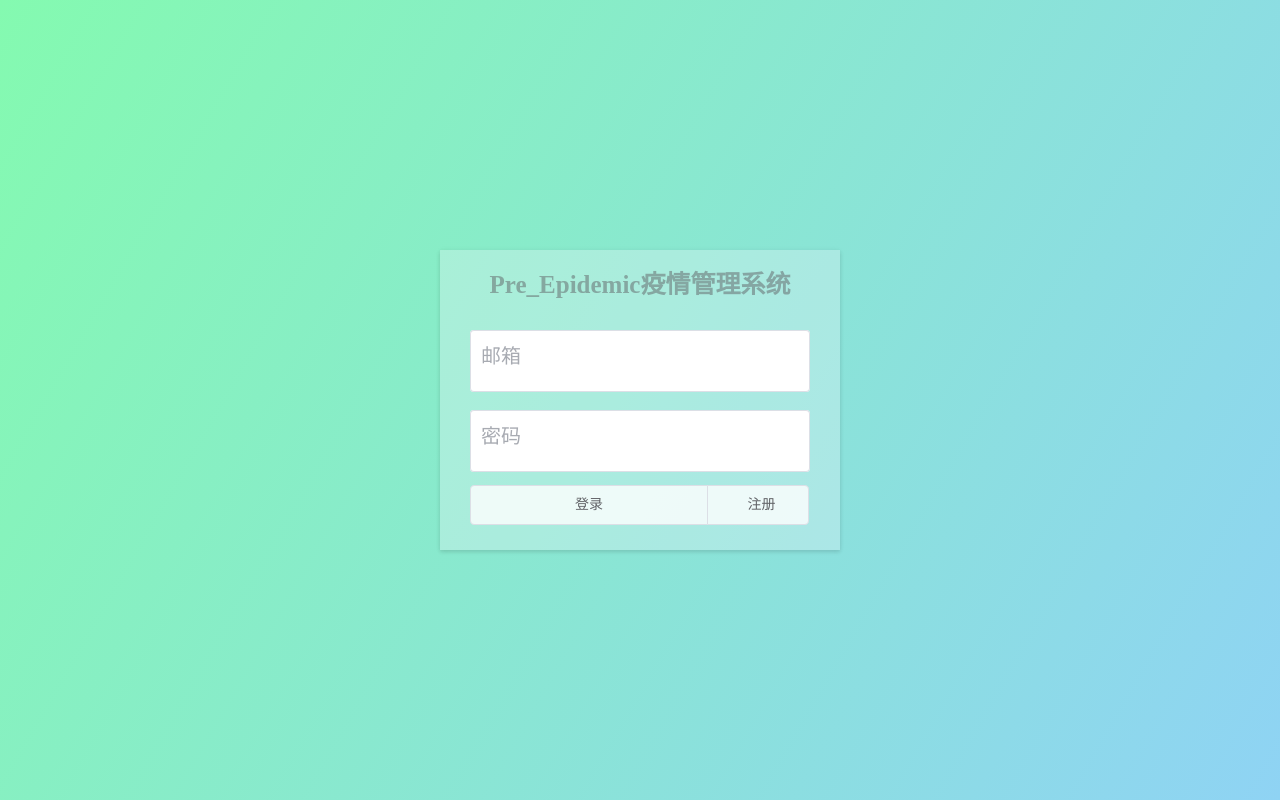
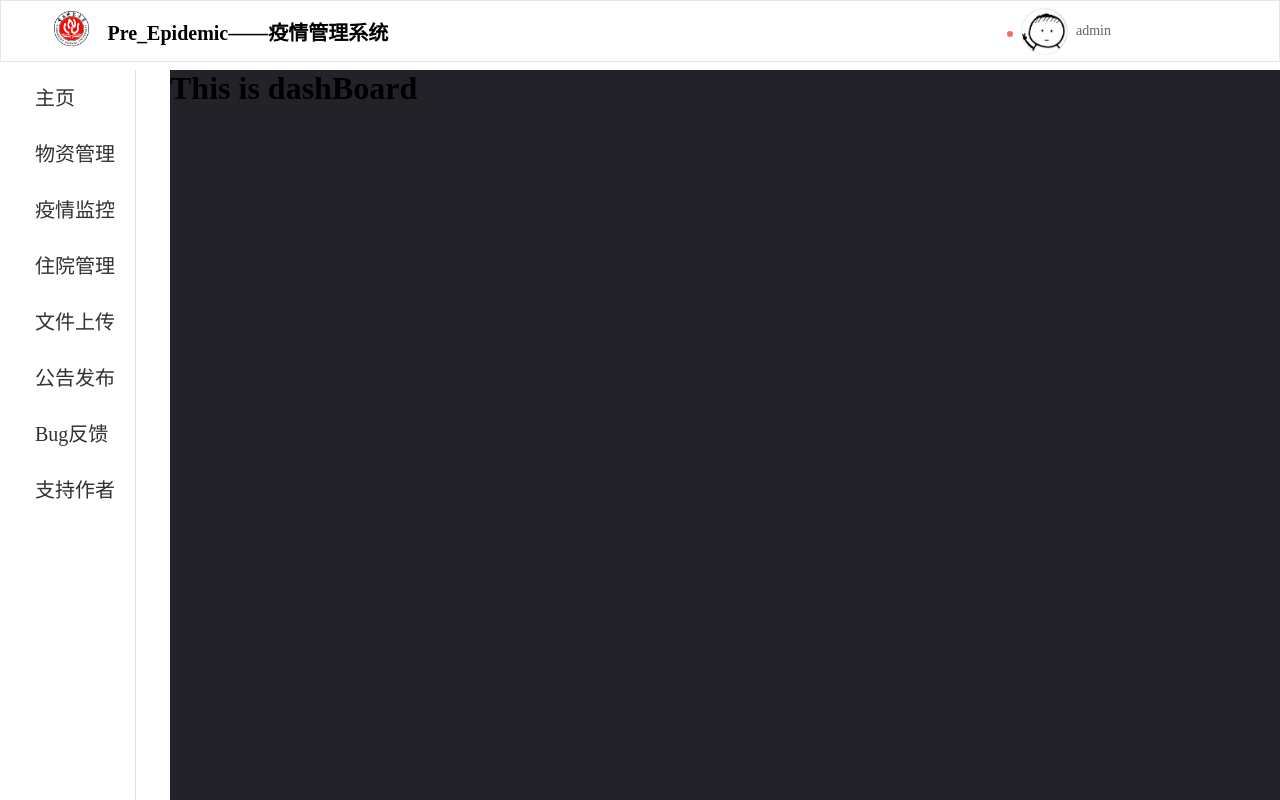
Before and after one commit to chenHX-H/Web-Pre-Epidemic, a Vue app: page /dashboard in a window 1280 px wide. Before the commit this address led to /login. Built offline with nearby package versions, Linux system fonts and the light colour scheme; sample sign-in values are in the browser's storage; a small style sheet from the web is missing.

Commit message:
完善了前端部分的Login模块

```diff
--- a/src/router/index.js
+++ b/src/router/index.js
@@ -3,6 +3,9 @@ import { createRouter, createWebHistory } from 'vue-router'
 
 
 const routes = [
+  {path:'/',
+   redirect:'/dashboard'
+  },
   {
     path:'/',
     component:()=>import('../views/Home.vue'),
@@ -23,10 +26,7 @@ const router = createRouter({
 })
 
 router.beforeEach((to,from,next)=>{
-    let state=localStorage.getItem('online')
-    console.log("state:",state)
-    console.log("to:",to.path)
-    console.log("from",from.path)
+    let state=localStorage.getItem('user')
     if(!state && to.fullPath!='/login'){
       next("/login")
     }
--- a/src/views/Login.vue
+++ b/src/views/Login.vue
@@ -2,19 +2,20 @@
   <div class="wrapper wrap" >
       <div class="content-box">
           <div class="title">Pre_Epidemic疫情管理系统</div>
-          <el-form >
-              <el-form-item  >
-                  <el-input placeholder="邮箱"></el-input>
+          <el-form :model="formData" ref="form" :rules="rules"
+          :validate-on-rule-change="false">
+              <el-form-item  required prop="email">
+                  <el-input v-model="formData.email" placeholder="邮箱"></el-input>
+              </el-form-item >
+              <el-form-item required prop="password">
+                  <el-input v-model="formData.password"  placeholder="密码" show-password></el-input>
               </el-form-item>
-              <el-form-item >
-                  <el-input placeholder="密码"></el-input>
-              </el-form-item>
-              <el-form-item size="large">
+              <el-form-item size="large" >
                   <el-button-group class="btnGroup">
-                    <el-button ref="leftBtn">{{isLoginState ?"登录":"注册"}}</el-button>
-                    <el-button ref="right"  class="registerBtn" @click="isLoginState=!isLoginState">
+                    <el-button @click="submitForm">{{formData.isLoginState ?"登录":"注册"}}</el-button>
+                    <el-button class="registerBtn" @click="formData.isLoginState=!formData.isLoginState">
                         <span class="icon-right-arrow" style="color:rgb(59, 143, 211)">
-                            &nbsp;&nbsp;</span>{{isLoginState ?"注册":"登录"}}</el-button>
+                            &nbsp;&nbsp;</span>{{formData.isLoginState ?"注册":"登录"}}</el-button>
                   </el-button-group>
               </el-form-item>
           </el-form>
@@ -24,14 +25,47 @@
 </template>
 
 <script>
-import {ref} from 'vue'
+import {reactive,ref} from 'vue'
+import { useRouter } from 'vue-router'
 export default {
     setup(){
+        let formData=reactive({
+            isLoginState:true,  //表示是登录按钮
+            email:"",
+            password:""
+        })
+        const form=ref(null)
+        const router=useRouter()
+        console.log("form",form)
 
-        let isLoginState=ref(true) //表示是登录按钮
-        // switchBtn()
+        let rules={
+            email:[
+                {required:true,message:"请输入邮箱"},
+                {min:5,max:25,message:"长度在5-25之间",trigger: 'blur'}
+            ],
+            password:[
+                {required:true,message:"请输入密码"},
+                {min:6,max:20,message:"密码长度应在6-20之间",trigger: 'blur'}
+            ]
+        }
+
+        function submitForm(){
+            form.value.validate((valid)=>{ //如果表单的规则被满足，则为true，不满足的情况，都设置了提示信息，即如果有错误提示就为false
+                if(valid){
+                    console.log("邮箱账号：",formData.email)
+                    console.log("密码:",formData.password)
+                    localStorage.setItem("user",formData.email+"=="+formData.password)
+                    router.push("/")
+                    console.log("ssa")
+                }else{
+                    console.log("登录失败")
+                }
+            })
+
+
+        }
         return{
-            isLoginState
+            formData,submitForm,form,rules
         }
 
     }
@@ -54,6 +88,7 @@ export default {
         box-shadow: 0 2px 4px rgba(0, 0, 0, 0.12), 0 0 6px rgba(0, 0, 0, 0.04);
         padding:0px 30px 0 30px ;
         box-sizing:border-box;
+        border-radius: 8px;
     }
     :deep(.el-input__inner){
           height: 50px;
@@ -81,6 +116,9 @@ export default {
         float: left;
         width: 70%;
         background-color: rgba(255,255, 255, 0.8);
+         font-weight: bold;
+         color:rgba(155,155,155);
+
     }
     button:focus{
          background-color: rgba(255,255, 255, 0.8);
```
